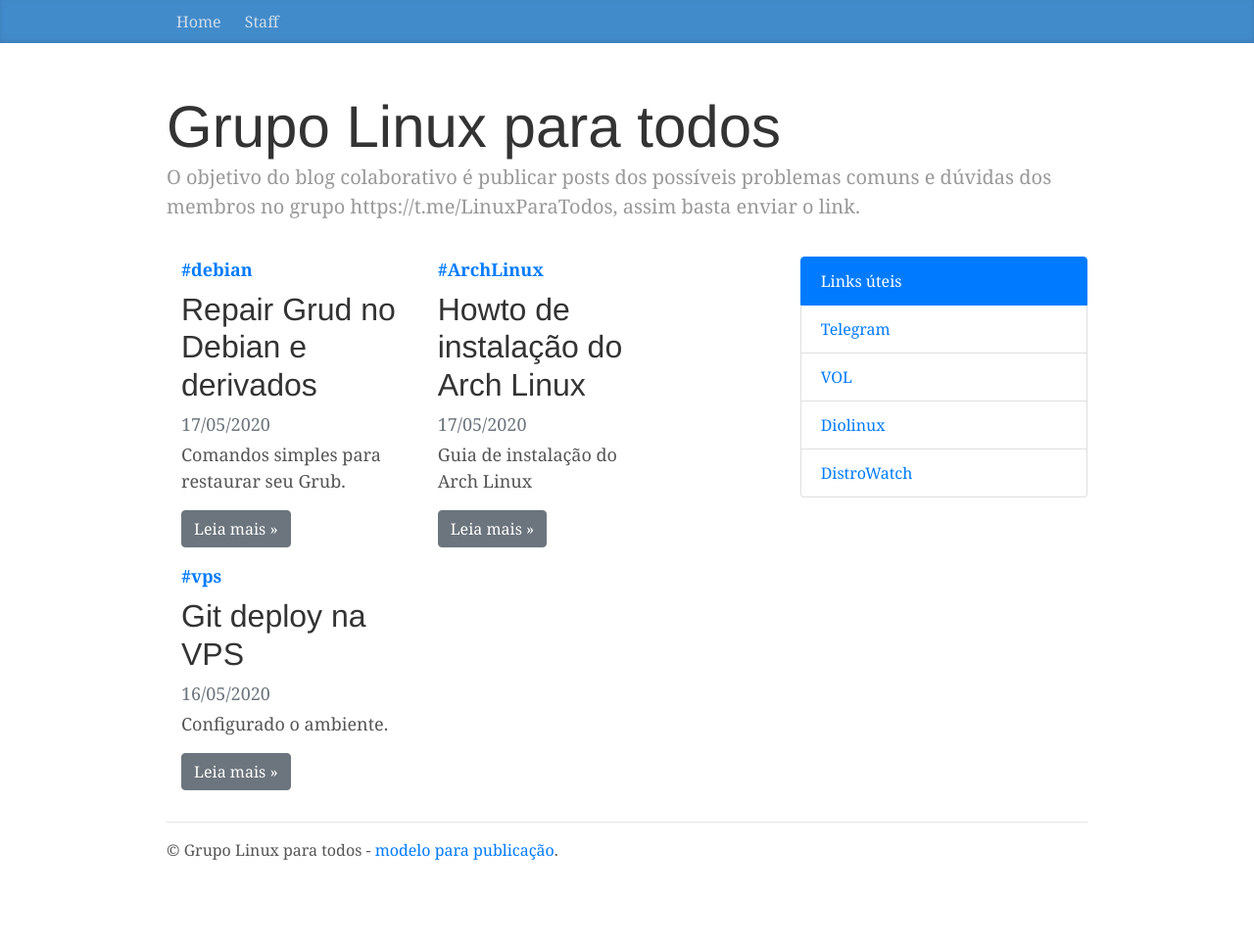
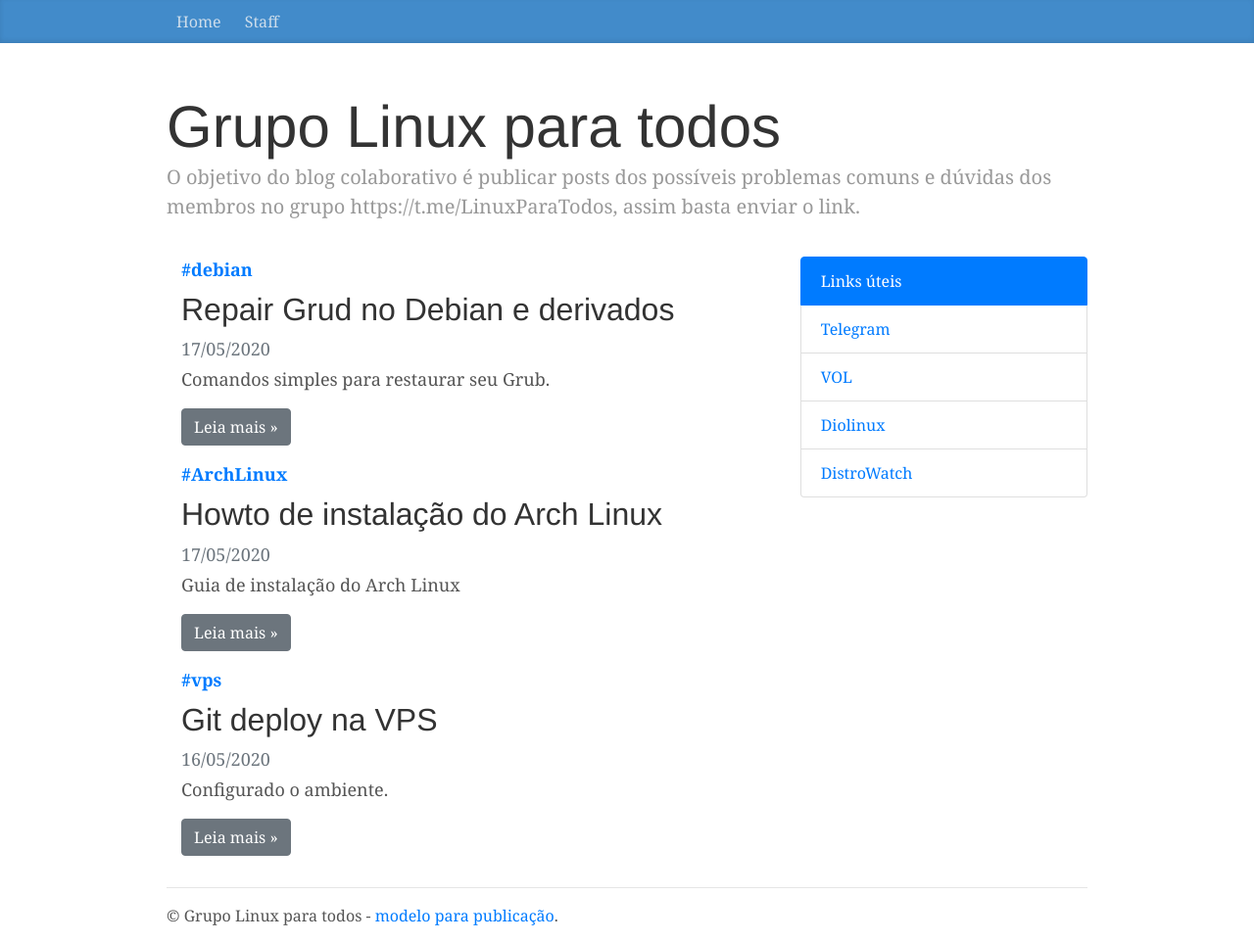
Before and after one commit to GrupoLinux/grupolinux.github.io, a Jekyll site: the page built from index.html, in a window 1280 px wide. Shown: the whole page at 98% size. Built offline with Jekyll 4.4.1, drawn with Linux system fonts in a browser that asks for light colours; before the commit the page ends 900 px from its top, so only the background shows below that.

Commit message:
col2
Signed-off-by: Henry Jr <hmjsite@gmail.com>

```diff
--- a/index.html
+++ b/index.html
@@ -11,7 +11,7 @@ pagetitle: Home
 <div class="row">
     <div class="col-12 col-sm-6 col-md-8 blog-main">
         {% for post in site.posts %}
-        <div class="col-5 col-lg-5 d-inline-block">
+        <div class="col d-inline-block">
             <strong class="d-inline-block mb-2 text-primary">#{{ post.tag }}</strong>
             <h2>{{ post.titulo }}</h2>
             <div class="mb-1 text-muted">{{ post.date | date: "%d/%m/%Y" }}</div>
```
